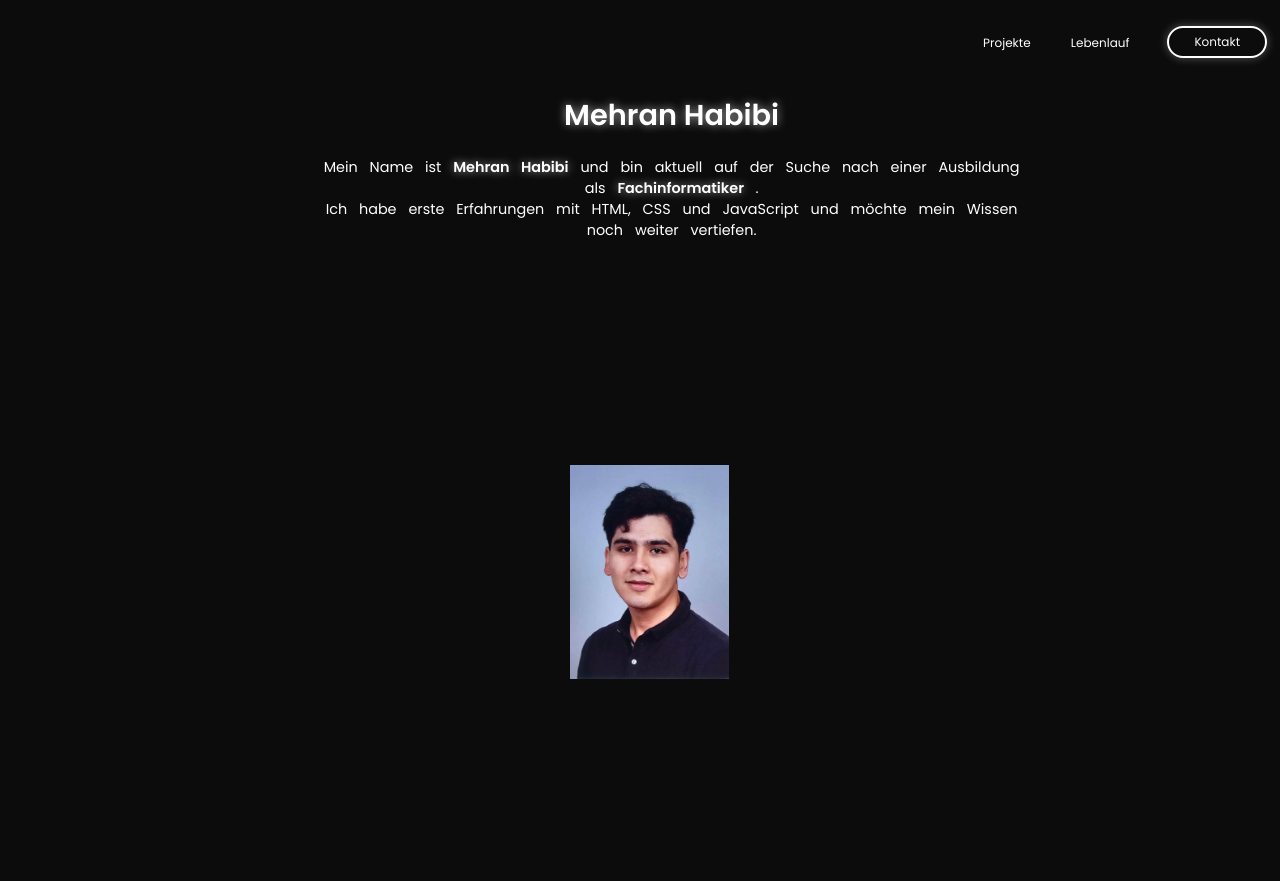
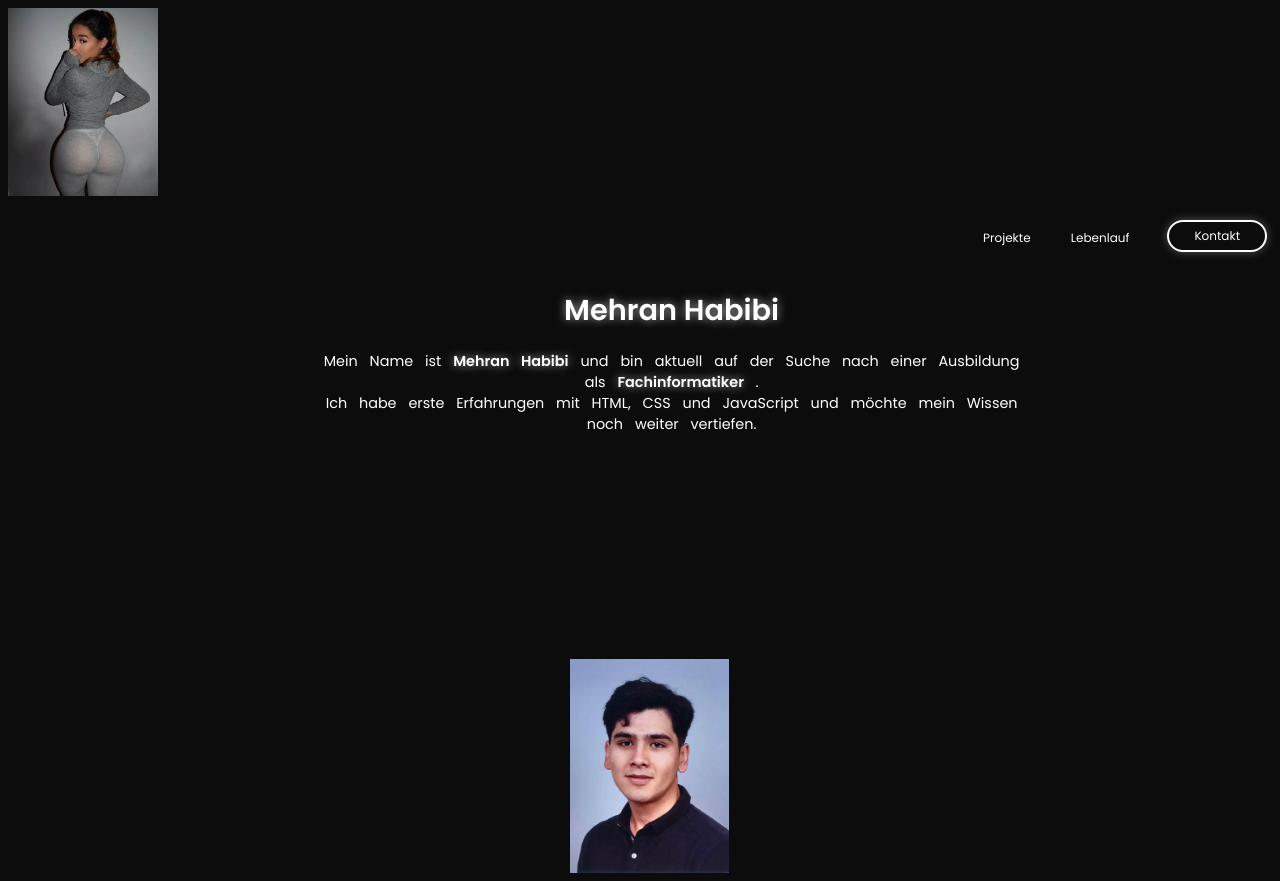
Before and after one commit to Mehranhabibi/mehran-web, a plain HTML site: page index.html in a window 1280 px wide. Before the commit the page ends 800 px from the top, so only its background shows below. Drawn offline with Linux system fonts and the light colour scheme; a script that the page names is missing.

Commit message:
Update index.html

```diff
--- a/index.html
+++ b/index.html
@@ -6,6 +6,7 @@
     <meta name="google-site-verification" content="PW3bPpvg6zMXfQHlP1G9jfRjH6WVVfRWpA2YJm4M7vw" />
     <link href="https://fonts.googleapis.com/css2?family=Poppins:wght@300;400;600&display=swap" rel="stylesheet">
 
+    <img src="image.png" alt="Image" style="width: 150px;">
     <title> Mehran Habibi - Mein Portfolio</title>
     <meta name="description" content="Willkommen auf der Portfolio Seite von Mehran Habibi. Webentwicklkung, Projekte und mehr.">
     <link rel="stylesheet" href="style.css">
```
